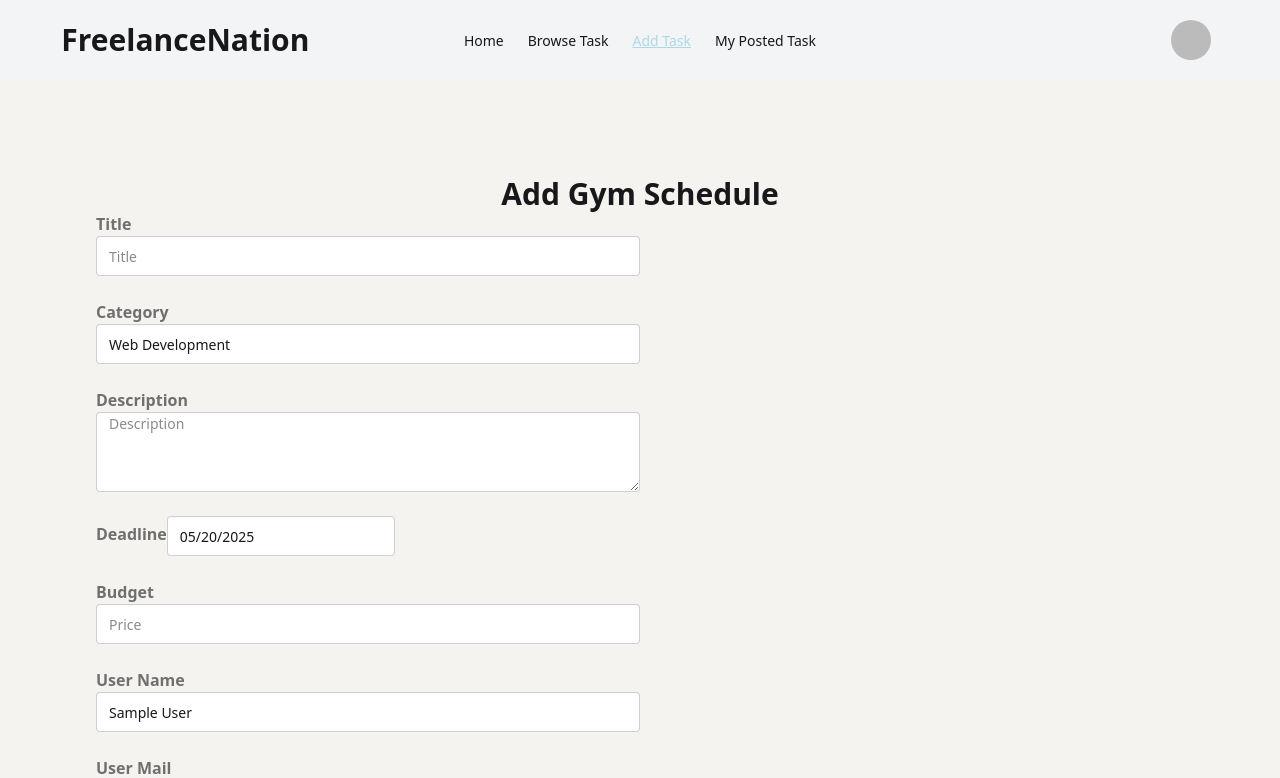
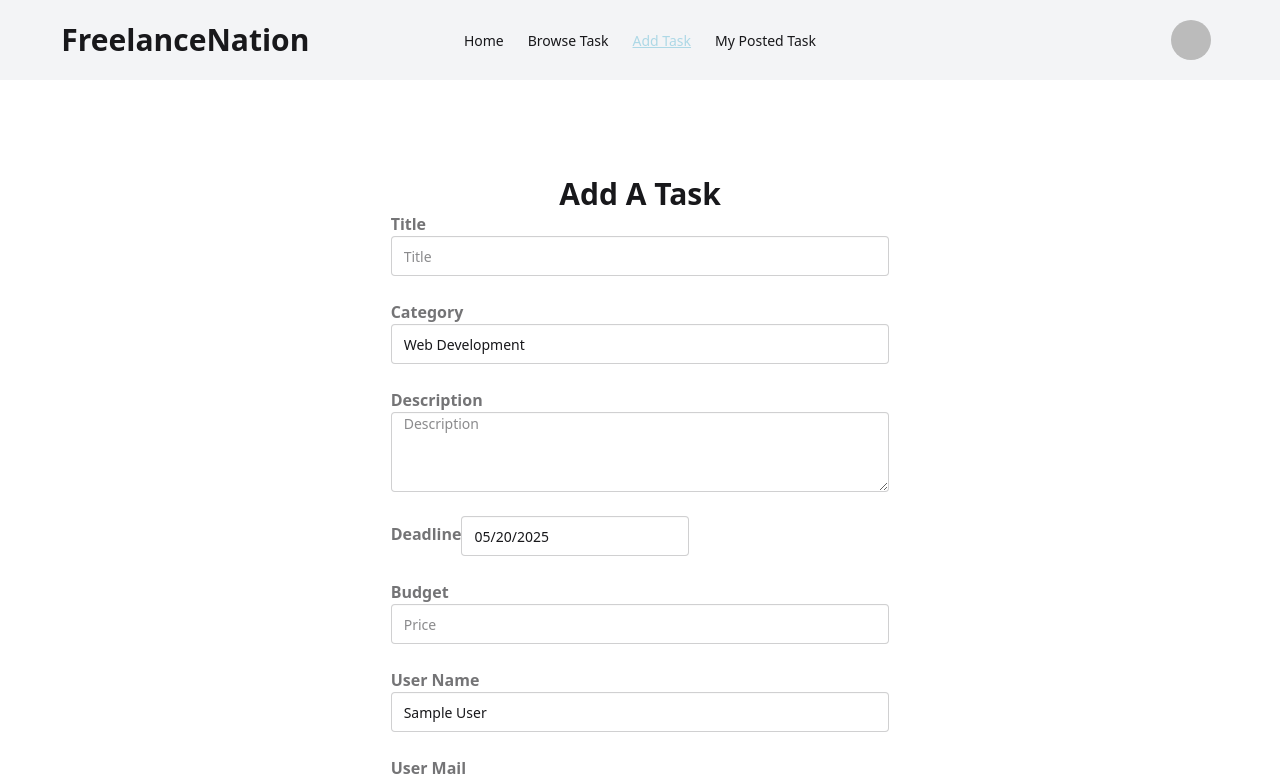
Before and after one commit to asiburrahman/freelance-fonted, a React (Vite) app: page /addTask in a window 1280 px wide. Shown: the top 778 px of the page. Built offline with nearby package versions, Linux system fonts and the light colour scheme; no server answers; sample sign-in values are in the browser's storage.

Commit message:
redesign addtask page

```diff
--- a/src/component/Pages/AddTask.jsx
+++ b/src/component/Pages/AddTask.jsx
@@ -48,16 +48,16 @@ const AddTask = () => {
 
     return (
         <div>
-            <div className="bg-[#F4F3F0] lg:p-24">
-                <h2 className="text-3xl text-center font-bold">Add Gym Schedule</h2>
+            <div className=" lg:p-24 ">
+                <h2 className="text-3xl text-center font-bold">Add A Task</h2>
                 <form onSubmit={handleAddSchedule}>
 
-                    <div className="flex flex-col gap-6 ">
+                    <div className="flex flex-col gap-6 w-11/12 mx-auto ">
 
 
 
                         { /* Task Title */}
-                        <div className="form-control md:w-1/2">
+                        <div className="form-control md:w-1/2 mx-auto">
                             <label className="label">
                                 <span className="label-text font-bold">Title</span>
                             </label>
@@ -71,7 +71,7 @@ const AddTask = () => {
                         </div>
 
                         {/* Category  */}
-                        <div className="form-control md:w-1/2">
+                        <div className="form-control md:w-1/2 mx-auto">
                             <label className="label">
                                 <span className="label-text font-bold">Category</span>
                             </label>
@@ -88,7 +88,7 @@ const AddTask = () => {
                         </div>
 
                         {/* Description */}
-                        <div className="form-control md:w-1/2">
+                        <div className="form-control md:w-1/2 mx-auto">
                             <label className="label">
                                 <span className="label-text font-bold">Description</span>
                             </label>
@@ -103,7 +103,7 @@ const AddTask = () => {
 
 
                         {/* Deadline */}
-                        <div className="form-control lg:w-1/2 mt-6 md:mt-0">
+                        <div className="form-control lg:w-1/2 mt-6 md:mt-0 mx-auto">
                             <label className="label font-bold">
                                 <span className="label-text">Deadline</span>
                             </label>
@@ -117,7 +117,7 @@ const AddTask = () => {
 
                         {/* Budget  */}
 
-                        <div className="form-control md:w-1/2">
+                        <div className="form-control md:w-1/2 mx-auto">
                             <label className="label">
                                 <span className="label-text font-bold">Budget</span>
                             </label>
@@ -131,7 +131,7 @@ const AddTask = () => {
                         </div>
 
                         {/* User Name  */}
-                        <div className="form-control md:w-1/2">
+                        <div className="form-control md:w-1/2 mx-auto">
                             <label className="label">
                                 <span className="label-text font-bold">User Name</span>
                             </label>
@@ -146,7 +146,7 @@ const AddTask = () => {
                         </div>
 
                         {/* User Name  */}
-                        <div className="form-control md:w-1/2">
+                        <div className="form-control md:w-1/2 mx-auto">
                             <label className="label">
                                 <span className="label-text font-bold">User Mail</span>
                             </label>
--- /dev/null
+++ b/src/component/Pages/UpdateTask.jsx
@@ -0,0 +1,11 @@
+import React from 'react';
+
+const UpdateTask = () => {
+    return (
+        <div>
+
+        </div>
+    );
+};
+
+export default UpdateTask;
```
